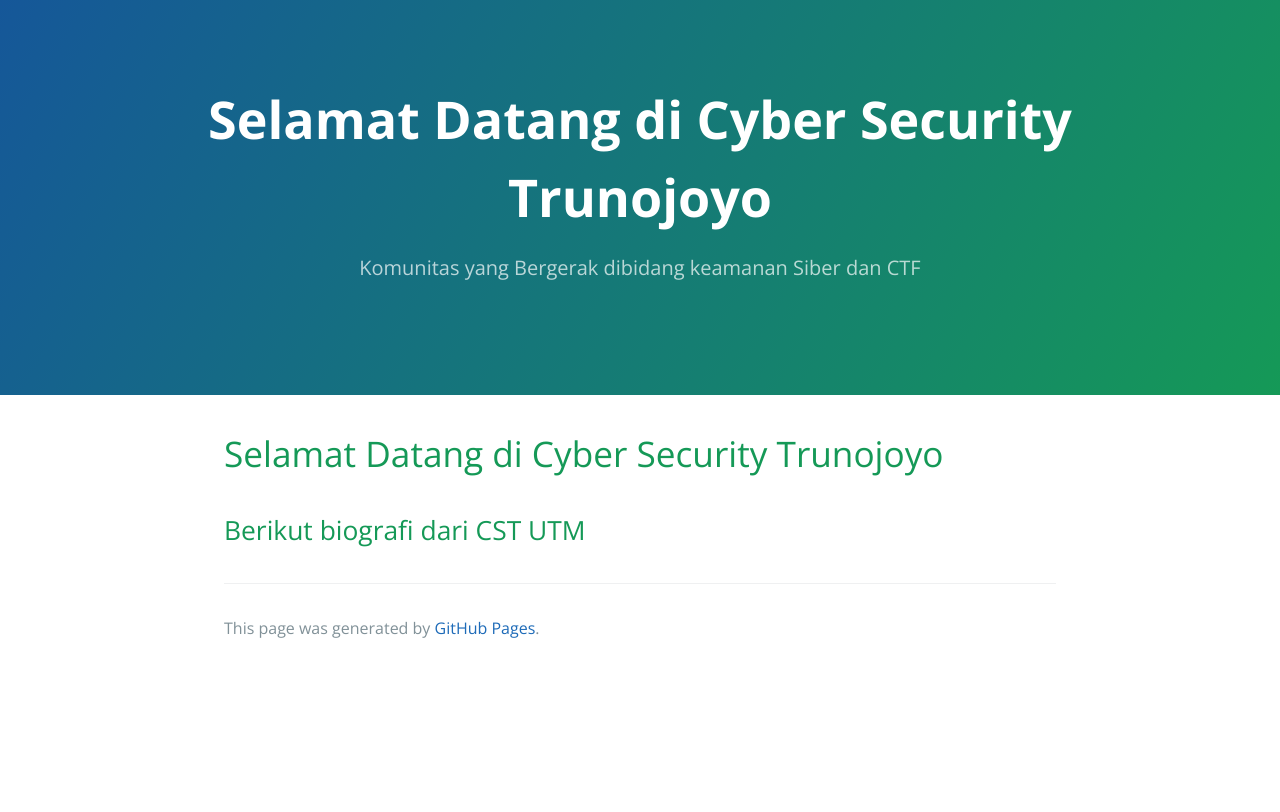
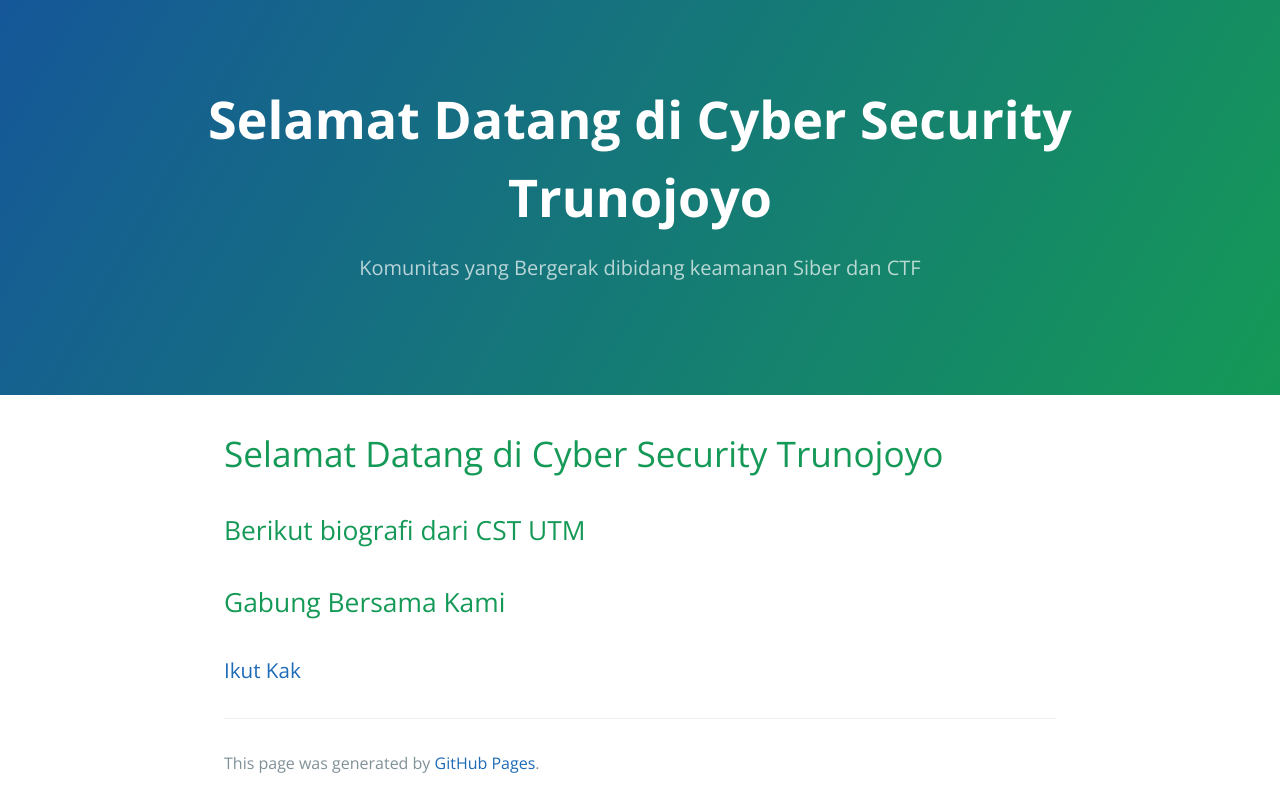
Before and after one commit to cybersecuritytrunojoyo/cybersecuritytrunojoyo.github.io, a Jekyll site: the page built from index.md, in a window 1280 px wide. Shown: the top 812 px of the page. Built offline with Jekyll 4.4.1, drawn with Linux system fonts in a browser that asks for light colours; our own code applies the rules of GitHub Pages for plain Markdown files.

Commit message:
add link join

```diff
--- a/index.md
+++ b/index.md
@@ -4,3 +4,8 @@
 
 # Selamat Datang di Cyber Security Trunojoyo
 ## Berikut biografi dari CST UTM
+
+
+## Gabung Bersama Kami
+
+### [Ikut Kak](flag.html)
```
